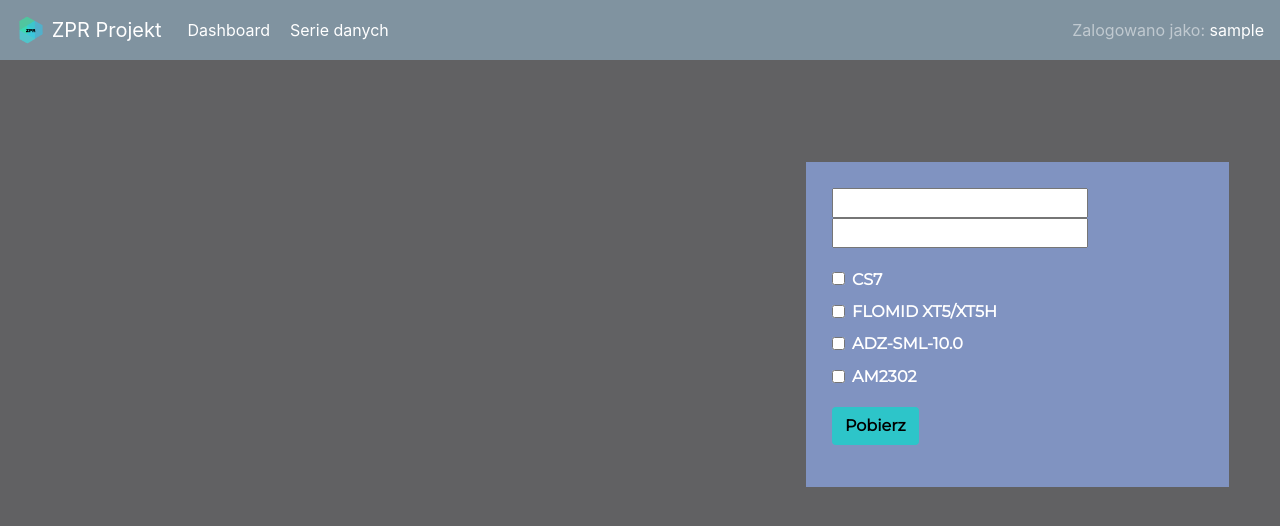
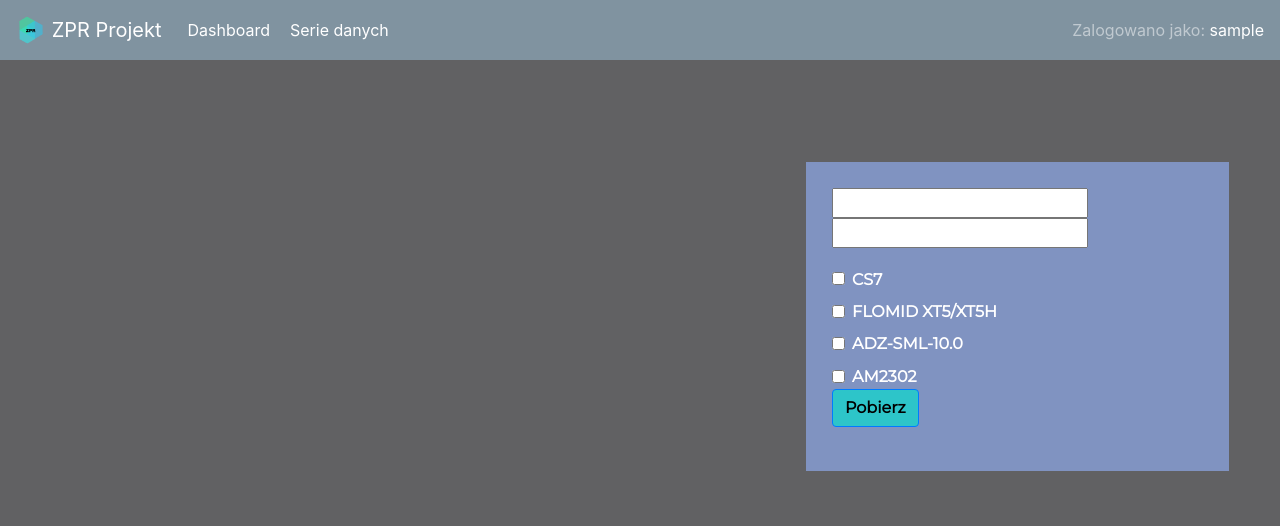
Before and after one commit to kubasikora/ZPR-Projekt, a React (Create React App) app in the folder client/: page /figures in a window 1280 px wide. Shown: the top 526 px of the page. Built offline with nearby package versions, Linux system fonts and the light colour scheme; sample sign-in values are in the browser's storage.

Commit message:
BUTTON whyyy

```diff
--- a/client/src/components/ParameterPanel/ParameterPanelView.js
+++ b/client/src/components/ParameterPanel/ParameterPanelView.js
@@ -4,6 +4,7 @@ import "./ParameterPanel.css"
 import "react-datepicker/dist/react-datepicker.css";
 import "bootstrap/dist/css/bootstrap.min.css"
 import Header from "../Header";
+import Button from "react-bootstrap/Button"
 
 
 class ParameterPanelView extends React.Component {
@@ -13,11 +14,13 @@ class ParameterPanelView extends React.Component {
             startDate: "",
             endDate: "",
             device: "Devices",
-            checked: []
+            checked: [],
+            button: true
         }
         this.handleChangeEnd = this.handleChangeEnd.bind(this);
         this.handleChangeStart = this.handleChangeStart.bind(this);
         this.handleCheck = this.handleCheck.bind(this);
+        this.getData = this.getData.bind(this);
 
     }
 
@@ -41,7 +44,12 @@ class ParameterPanelView extends React.Component {
         }
         this.setState({ checked: newArray });
     }
+    getData(e){
 
+        console.log('clicked',e)
+        e.preventDefault()
+        this.props.getData(this.state)
+    }
     render() {
         return (
             <div>
@@ -117,14 +125,14 @@ class ParameterPanelView extends React.Component {
                                     AM2302
                                 </label>
                             </div>
+
+                        <div>
+                            <Button onClick={this.getData} type="button" id= "button"
+                                className="btn  btn-default"  style={{fontFamily: "Montserrat", backgroundColor: "#2DC5C9", color: "black", fontWeight: "bold" }}>
+                                Pobierz
+                            </Button>
                         </div>
-                        <div className="form-group">
-                            <button onClick={this.props.getData(this.state)}
-                                className="btn  btn-default" style={{fontFamily: "Montserrat", backgroundColor: "#2DC5C9", color: "black", fontWeight: "bold" }}>
-                                Pobierz
-                            </button>
                         </div>
-
                 </div>
             </div>
                 )
--- a/client/src/components/Serialization/Serialization.css
+++ b/client/src/components/Serialization/Serialization.css
@@ -1,5 +1,5 @@
 .serialization-panel{
-    display: inline-block;
+    display: block;
     width: 100%;
     height: 90vh;
 }
@@ -8,3 +8,8 @@
     margin-left: 3%;
     margin-top: -24%;
 }
+.spinner{
+color: white;
+margin-left: 20%;
+margin-top: 15%
+}
--- a/client/src/components/Serialization/SerializationView.js
+++ b/client/src/components/Serialization/SerializationView.js
@@ -2,6 +2,7 @@ import React from "react"
 import ParameterPanel from "../ParameterPanel"
 import Graphs from "../Graphs"
 import "./Serialization.css"
+import Spinner from 'react-bootstrap/Spinner'
 class SerializationView extends React.Component {
     constructor(props) {
       super(props);
@@ -12,11 +13,15 @@ class SerializationView extends React.Component {
 
 
     render() {
+      console.log(this.props)
         return (
             <div className="serialization-panel">
                 <ParameterPanel />
             <div className="graphs">
-            {!this.props.loading && this.props.data[0]? <Graphs/>: null}
+            {this.props.loading ?
+              <Spinner animation="border" role="status" className = "spinner" size="m">
+                     <span className="sr-only">Ładowanie...</span>
+              </Spinner>:  this.props.data[0]? <Graphs />: null}
             </div>
         </div>
         )
--- a/client/src/reducer/dataReducer.js
+++ b/client/src/reducer/dataReducer.js
@@ -6,8 +6,8 @@ import {
 } from "../actionTypes"
 
 const reducers = (state = initialState.data, action) => {
+    console.log(action.type)
     switch (action.type) {
-
         case GET_DATA_START:
             return {
                 ...state,
--- a/client/src/reducer/initialState.js
+++ b/client/src/reducer/initialState.js
@@ -4,7 +4,7 @@ const initialState = {
         password: null,
     },
     data: {
-        loading: true,
+        loading: false,
         data: [],
     },
     processState: {
```
